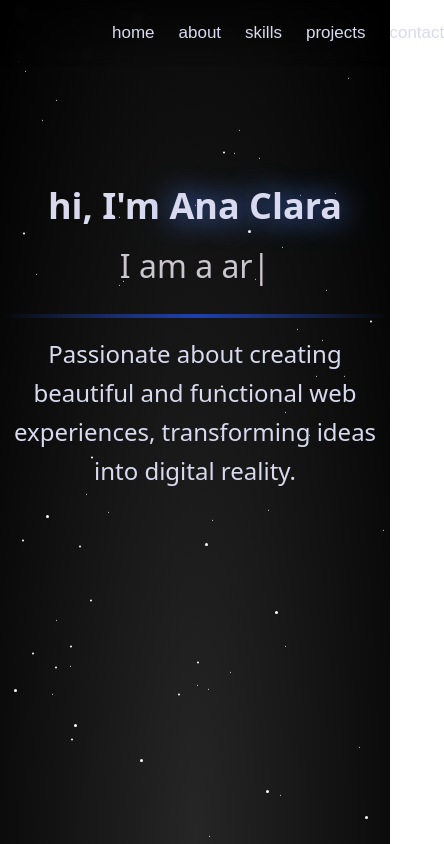
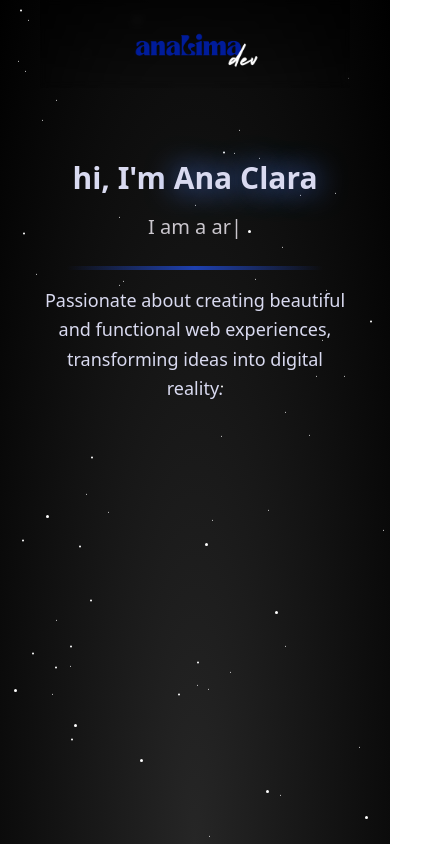
Before and after one commit to claroca07/Portifolio, a React (Vite) app in the folder my-portfolio/: page / in a window 390 px wide. Shown: the whole page, 444 px wide, since content can reach past the window. Built offline with nearby package versions, Linux system fonts and the light colour scheme.

Commit message:
feat: responsividade da tela inicial finalizada

```diff
--- a/my-portfolio/src/App.jsx
+++ b/my-portfolio/src/App.jsx
@@ -7,10 +7,10 @@ function App() {
     <div className="relative min-h-screen bg-black">
       <StarsBackground className="absolute inset-0 z-0" />
 
-      <div className="relative z-10">
+      <div className="relative z-10 mx-10">
         <Navbar />
-        <section className="flex flex-col items-center justify-center text-center mt-20">
-          <h1 className="text-[var(--light-color)] mt-10 text-4xl font-bold">hi, I'm <span className="text-glow">Ana Clara</span></h1>
+        <section className="banner flex flex-col items-center justify-center text-center mt-20">
+          <h1 className="text-[var(--light-color)] mt-10 text-3xl md:text-4xl font-bold">hi, I'm <span className="text-glow">Ana Clara</span></h1>
           <div className="text-typed mt-4">
             <TypeAnimation
               sequence={[
@@ -29,12 +29,13 @@ function App() {
               repeat={Infinity}
             />
           </div>
-          <div className="mt-6 h-1 w-96 bg-gradient-to-r from-transparent via-blue-800 to-transparent"></div>
-          <p className="mt-4 font-medium text-2xl text-[var(--light-color)] max-w-2xl leading-relaxed">
+          <div className="mt-6 h-1 w-64 sm:w-96 bg-gradient-to-r from-transparent via-blue-800 to-transparent"></div>
+          <p className="mt-4 font-medium text-lg sm:text-2xl text-[var(--light-color)] max-w-2xl leading-relaxed">
             Passionate about creating beautiful and functional web experiences, transforming ideas into digital reality.
           </p>
         </section>
       </div>
+
     </div>
   )
 }
--- a/my-portfolio/src/components/Navbar.jsx
+++ b/my-portfolio/src/components/Navbar.jsx
@@ -2,7 +2,7 @@ import logo from "../assets/img/logo.png"
 
 function Navbar() {
     return(
-        <nav className="navbar flex justify-between items-center bg-gradient-to-b from-black/60 to-transparent backdrop-blur-sm py-5">
+        <nav className="navbar flex justify-between items-center bg-gradient-to-b from-black/60 to-transparent backdrop-blur-sm py-5 sm:px-10 md:px-20">
             <div className="flex items-center gap-2">
                 <img className="w-32" src={logo} alt="Logo" />
             </div>
--- a/my-portfolio/src/index.css
+++ b/my-portfolio/src/index.css
@@ -14,10 +14,6 @@
   --light-color: rgb(217, 218, 240);
   --glow-color: rgb(80, 133, 255);
   --dark-color: rgb(3, 4, 33);
-}
-
-.navbar{
-  padding-inline: 7rem;
 }
 
 .navbar ul li {
@@ -45,11 +41,32 @@
   width: 100%;
 }
 
+/* Responsividade */
+
+@media (width <=555px) {
+  .navbar {
+    justify-content: center;
+    padding-top: 2rem;
+  }
+
+  .navbar ul {
+    display: none;
+  }
+
+  .banner{
+    margin-top: 2rem;
+  }
+
+  .text-typed {
+    font-size: 10px;
+  }
+}
+
 .text-glow {
   text-shadow: 0 0 30px var(--glow-color);
 }
 
-.text-typed{
+.text-typed {
   color: rgb(202, 198, 205);
 }
 
@@ -88,6 +105,7 @@
     --sidebar-border: oklch(0.922 0 0);
     --sidebar-ring: oklch(0.708 0 0);
   }
+
   .dark {
     --background: oklch(0.145 0 0);
     --foreground: oklch(0.985 0 0);
@@ -121,15 +139,19 @@
     --sidebar-border: oklch(1 0 0 / 10%);
     --sidebar-ring: oklch(0.556 0 0);
   }
+
   .theme {
     --font-sans: 'Google Sans', sans-serif;
   }
+
   * {
     @apply border-border outline-ring/50;
   }
+
   body {
     @apply bg-background text-foreground;
   }
+
   html {
     @apply font-sans;
   }
```
